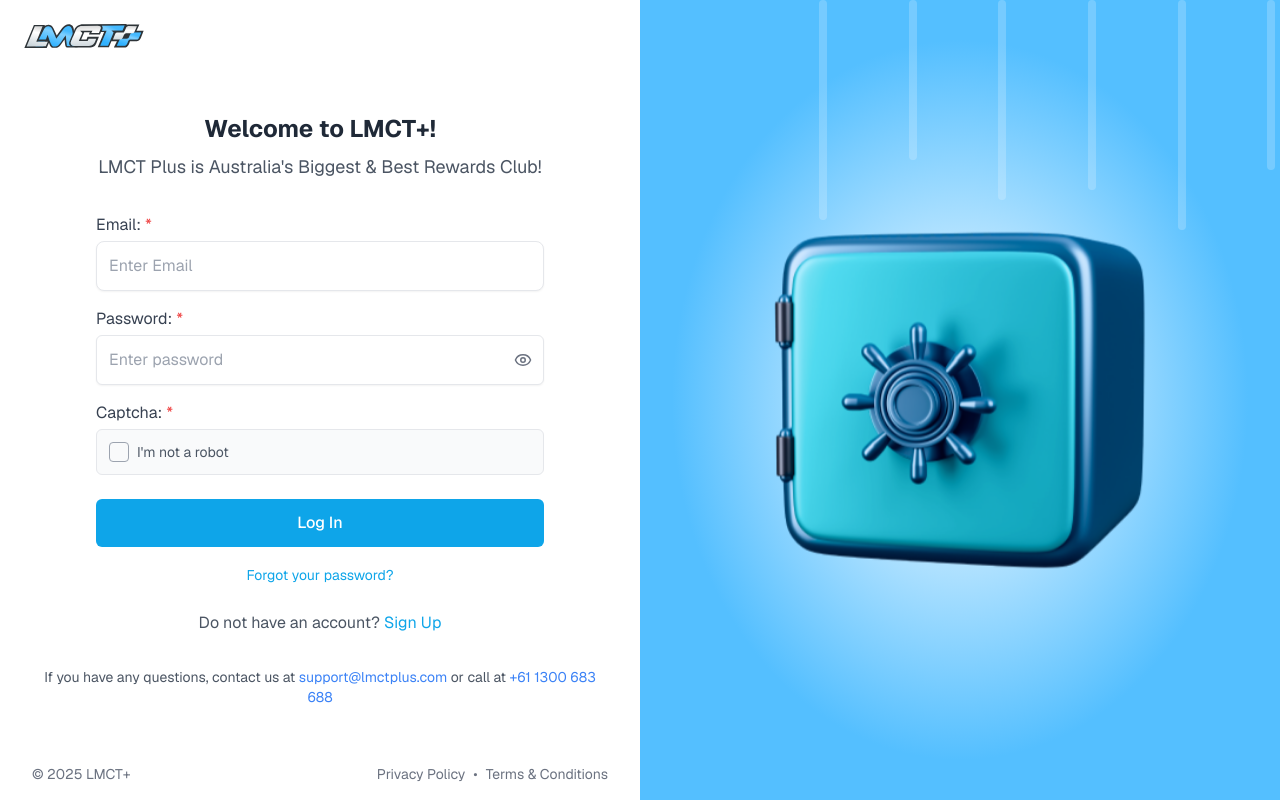
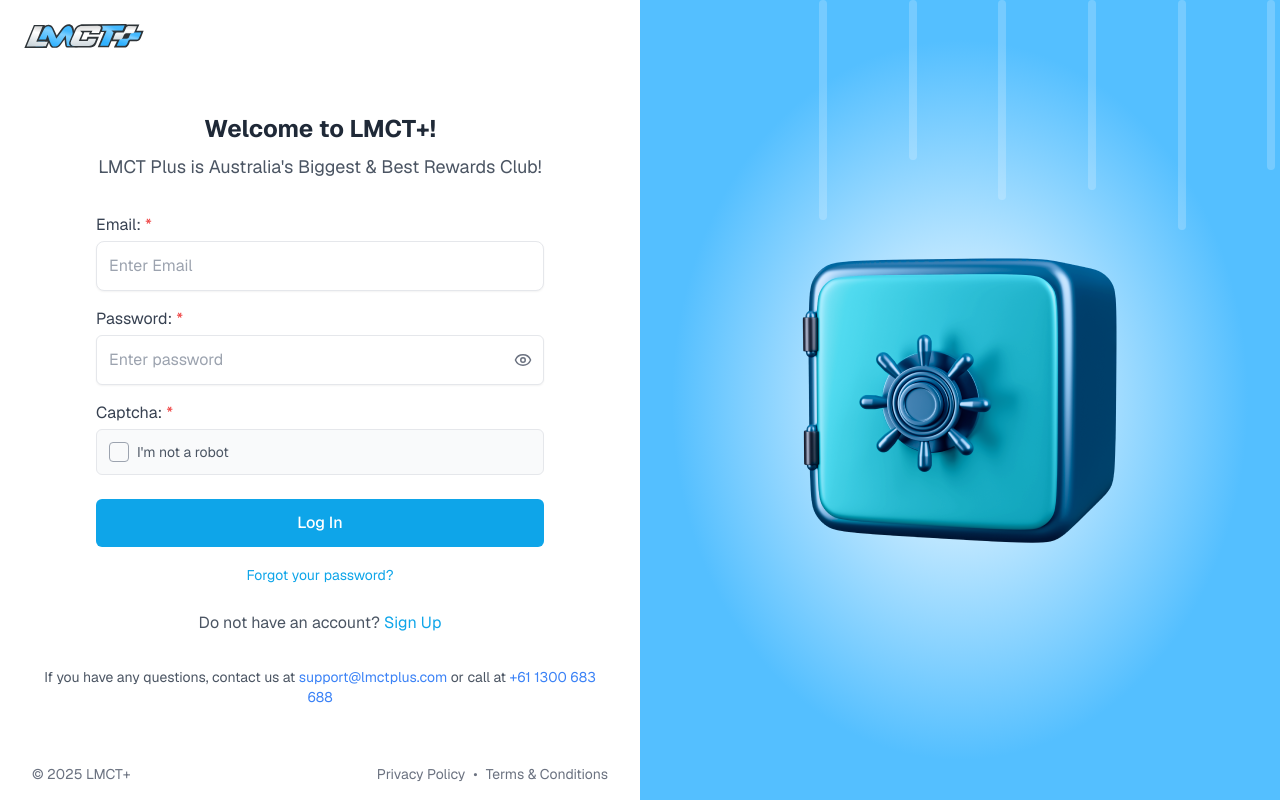
Before and after one commit to rioanggoro/lmtc_FE, a Next.js app: page /login in a window 1280 px wide. Built offline with nearby package versions, Linux system fonts and the light colour scheme.

Commit message:
fix:animation in login-box

```diff
--- a/package.json
+++ b/package.json
@@ -17,6 +17,7 @@
   },
   "dependencies": {
     "@t3-oss/env-nextjs": "^0.10.1",
+    "framer-motion": "^12.6.2",
     "geist": "^1.3.0",
     "lucide-react": "^0.482.0",
     "next": "^15.0.1",
--- a/src/app/components/login-box.tsx
+++ b/src/app/components/login-box.tsx
@@ -1,4 +1,7 @@
+"use client";
+
 import Image from "next/image";
+import { motion } from "framer-motion";
 
 export default function LoginBox() {
   return (
@@ -13,16 +16,22 @@
         <span className="line-animation"></span>
       </div>
 
-      <div className="relative z-10 flex h-full items-center justify-center">
+      {/* Image dengan animasi scaling & rotation */}
+      <motion.div
+        className="relative z-10 flex h-full items-center justify-center"
+        initial={{ scale: 0, rotate: 45 }}
+        animate={{ scale: [0, 1], rotate: [45, 0] }}
+        transition={{ duration: 1, ease: [0.6, 0.05, -0.01, 0.9] }}
+      >
         <Image
           className="login__img"
           src="/img/lmctm.png"
           alt="Safe"
-          width={400}
-          height={400}
+          width={340}
+          height={340}
           priority
         />
-      </div>
+      </motion.div>
     </div>
   );
 }
```
Also changed, not shown: 1 other file (tests, documents, lock files or other folders).
